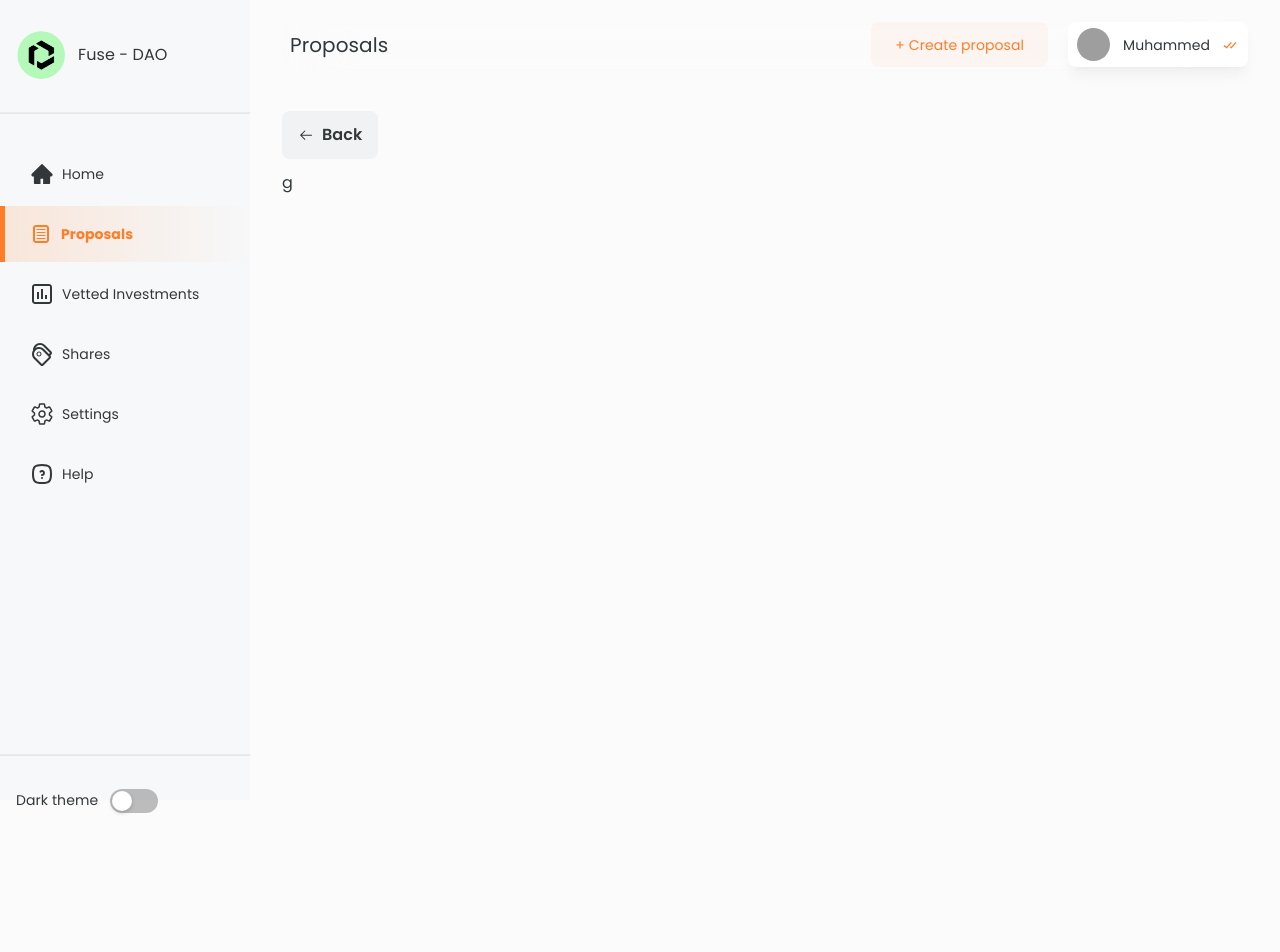
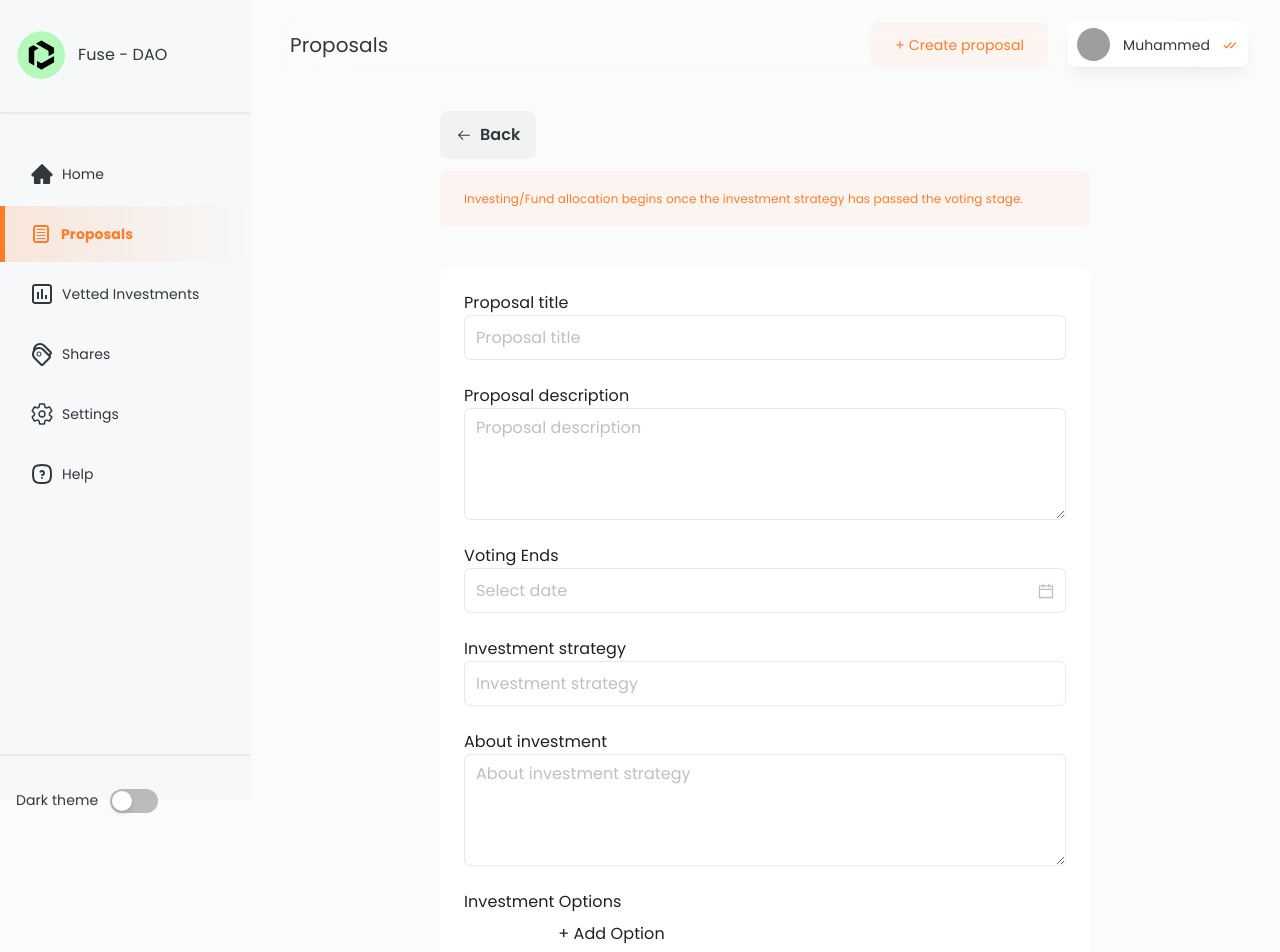
Before and after one commit to osas2211/dorahack-dao, a Next.js app: page /proposals/create in a window 1280 px wide. Shown: the top 952 px of the page. Before the commit the page ends 800 px from the top, so only its background shows below. Built offline with nearby package versions, Linux system fonts and the light colour scheme; grey boxes are pictures that could not be loaded.

Commit message:
add create proposal form

```diff
--- a/app/(inApp)/proposals/create/page.tsx
+++ b/app/(inApp)/proposals/create/page.tsx
@@ -1,12 +1,15 @@
 "use client"
+import { CreateProposal } from "@/components/proposals/CreateProposal"
 import { GoBack } from "@/components/utilities/GoBack"
 import React from "react"
 
 const CreateProposalPage = () => {
   return (
-    <div>
+    <div className="max-w-[650px] mx-auto">
       <GoBack />
-      <div className="my-3">g</div>
+      <div className="my-3">
+        <CreateProposal />
+      </div>
     </div>
   )
 }
--- /dev/null
+++ b/components/proposals/CreateProposal.tsx
@@ -0,0 +1,136 @@
+"use client"
+import { Alert, Button, DatePicker, Form, Input } from "antd"
+import { useForm } from "antd/es/form/Form"
+import React, { useState } from "react"
+
+export const CreateProposal = () => {
+  const [form] = useForm()
+  const [options, setOptions] = useState<
+    { period: string; investment_return: string; index: number }[]
+  >([])
+  return (
+    <div>
+      <Alert
+        type="warning"
+        className="bg-secondary/5 dark:bg-secondary-dark/5 border-0"
+        description={
+          <p className="text-xs text-secondary dark:text-secondary-dark">
+            Investing/Fund allocation begins once the investment strategy has
+            passed the voting stage.
+          </p>
+        }
+      />
+      <div className="my-10 bg-white dark:bg-black/10 p-4 md:p-6 rounded-xl">
+        <Form form={form} layout="vertical">
+          <Form.Item name={"proposal_title"} label="Proposal title">
+            <Input
+              className="w-full h-[45px] bg-transparent border-outline-variant dark:border-outline-variant-dark"
+              placeholder="Proposal title"
+            />
+          </Form.Item>
+
+          <Form.Item name={"proposal_description"} label="Proposal description">
+            <Input.TextArea
+              className="w-full h-[45px] bg-transparent border-outline-variant dark:border-outline-variant-dark"
+              placeholder="Proposal description"
+              style={{ minHeight: "7rem" }}
+            />
+          </Form.Item>
+          <Form.Item name={"voting_end_date"} label="Voting Ends">
+            <DatePicker className="w-full h-[45px] bg-transparent border-outline-variant dark:border-outline-variant-dark" />
+          </Form.Item>
+          <Form.Item name={"investment_strategy"} label="Investment strategy">
+            <Input
+              className="w-full h-[45px] bg-transparent border-outline-variant dark:border-outline-variant-dark"
+              placeholder="Investment strategy"
+            />
+          </Form.Item>
+          <Form.Item name={"investment_description"} label="About investment">
+            <Input.TextArea
+              className="w-full h-[45px] bg-transparent border-outline-variant dark:border-outline-variant-dark"
+              placeholder="About investment strategy"
+              style={{ minHeight: "7rem" }}
+            />
+          </Form.Item>
+          <Form.Item name={"investment_options"} label="Investment Options">
+            <div className="md:grid-cols-2 grid gap-3">
+              {options.map((option, index) => {
+                return (
+                  <div key={index} className="my-3">
+                    <div className="flex items-center justify-between flex-wrap gap-2 mb-2">
+                      <p>Option {index + 1}</p>
+                      <p
+                        className="text-error dark:text-error-dark text-sm cursor-pointer"
+                        onClick={() => {
+                          setOptions((prev) =>
+                            prev.filter((option, index_) => index_ !== index)
+                          )
+                        }}
+                      >
+                        Remove
+                      </p>
+                    </div>
+                    <Input
+                      className="w-full h-[45px] bg-transparent border-outline-variant dark:border-outline-variant-dark mb-3"
+                      placeholder="Maturity Period (months)"
+                      value={
+                        options.find((option, index_) => index_ === index)
+                          ?.period || ""
+                      }
+                      onChange={(e) =>
+                        setOptions((prev) =>
+                          prev.map((option_, index_) => {
+                            if (index_ === index) {
+                              return { ...option_, period: e.target.value }
+                            }
+                            return option_
+                          })
+                        )
+                      }
+                    />
+                    <Input
+                      className="w-full h-[45px] bg-transparent border-outline-variant dark:border-outline-variant-dark"
+                      placeholder="Investment return (%)"
+                      value={
+                        options.find((option, index_) => index_ === index)
+                          ?.investment_return || ""
+                      }
+                      onChange={(e) =>
+                        setOptions((prev) =>
+                          prev.map((option_, index_) => {
+                            if (index_ === index) {
+                              return { ...option_, return: e.target.value }
+                            }
+                            return option_
+                          })
+                        )
+                      }
+                    />
+                  </div>
+                )
+              })}
+              <button
+                onClick={() => {
+                  setOptions((prev) => [
+                    ...prev,
+                    {
+                      index: options.length - 1,
+                      period: "",
+                      investment_return: "",
+                    },
+                  ])
+                }}
+              >
+                + Add Option
+              </button>
+            </div>
+          </Form.Item>
+
+          <Button htmlType="submit" type="primary" className="w-full">
+            Submit proposal
+          </Button>
+        </Form>
+      </div>
+    </div>
+  )
+}
```
